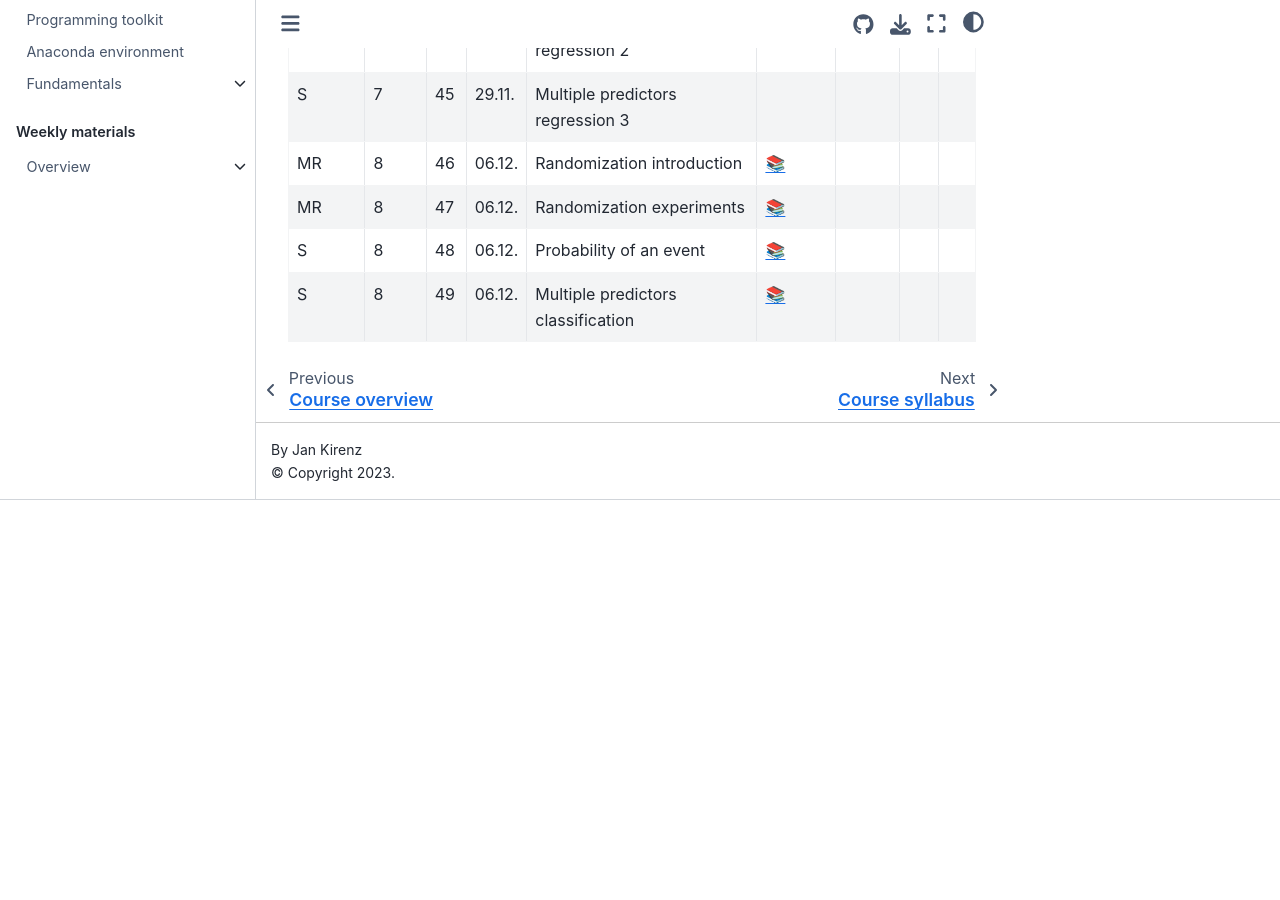
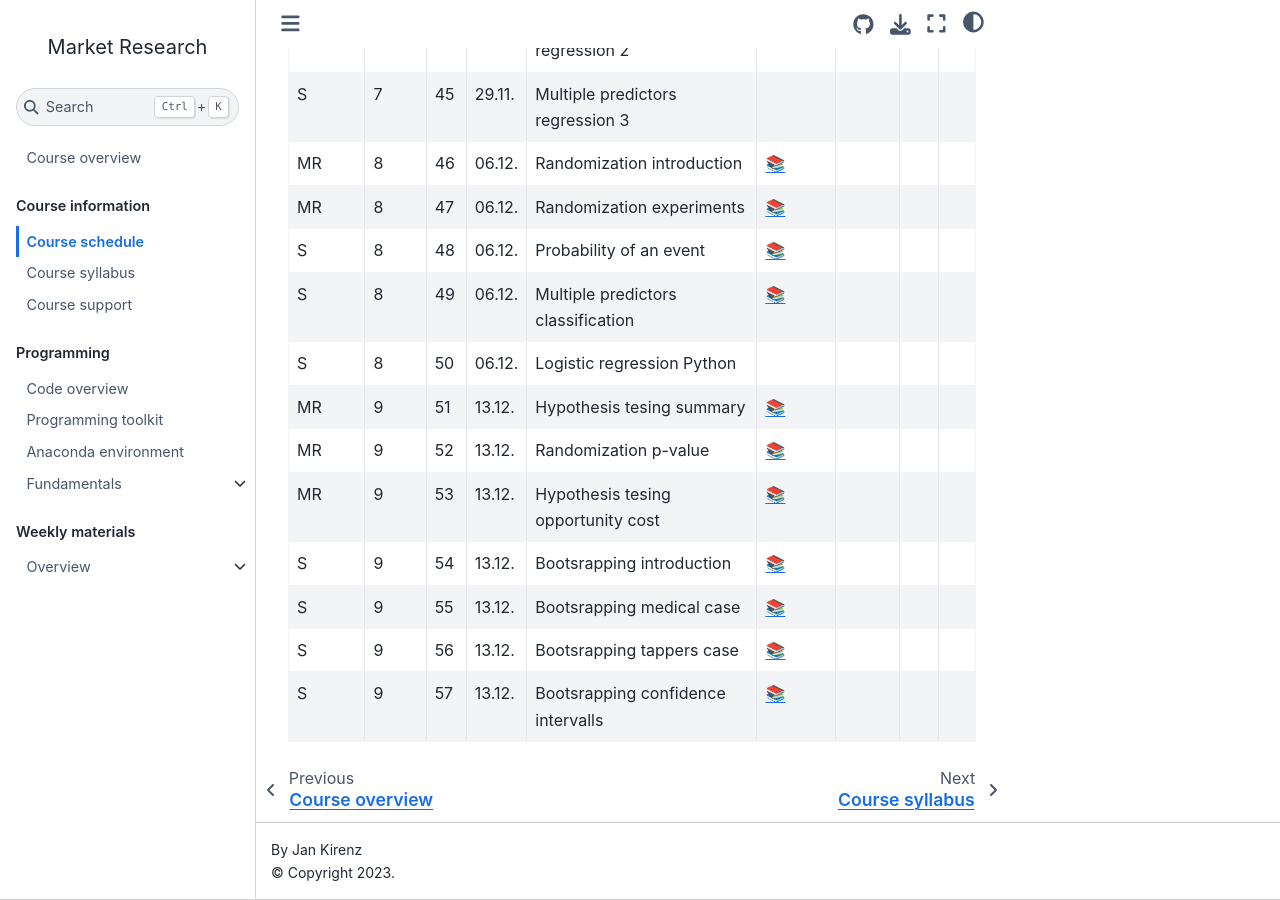
Before and after one commit to mr-ws22/website, a Jupyter Book: the page built from docs/course-schedule.md, in a window 1280 px wide and 900 px high, scrolled down 2521 px. Built offline with Jupyter Book 1.0.4 settings and Sphinx 7.4.7 and the Sphinx Book theme 1.1.4, drawn with Linux system fonts in a browser that asks for light colours; comment, search, counter and statistics services are not loaded; before the commit the page ends 3021 px from its top, so only the background shows below that.

Commit message:
Update course-schedule.md

```diff
--- a/docs/course-schedule.md
+++ b/docs/course-schedule.md
@@ -57,3 +57,11 @@
 |	MR	|	8	|	47	|	06.12.	|	Randomization experiments	|	[📚](https://openintro-ims.netlify.app/foundations-randomization.html#caseStudySexDiscrimination)	|		|		|		|
 |	S	|	8	|	48	|	06.12.	|	Probability of an event	|	[📚](https://openintro-ims.netlify.app/model-logistic.html#modelingTheProbabilityOfAnEvent)	|		|		|		|
 |	S	|	8	|	49	|	06.12.	|	Multiple predictors classification	|	[📚](https://openintro-ims.netlify.app/model-logistic.html#logistic-model-with-many-variables)	|		|		|		|
+|	S	|	8	|	50	|	06.12.	|	Logistic regression Python	|		|		|		|		|
+|	MR	|	9	|	51	|	13.12.	|	Hypothesis tesing summary	|	[📚](https://openintro-ims.netlify.app/foundations-randomization.html#chp11-review)	|		|		|		|
+|	MR	|	9	|	52	|	13.12.	|	Randomization p-value	|	[📚](https://openintro-ims.netlify.app/foundations-randomization.html#p-value-and-statistical-significance)	|		|		|		|
+|	MR	|	9	|	53	|	13.12.	|	Hypothesis tesing opportunity cost 	|	[📚](https://openintro-ims.netlify.app/foundations-randomization.html#caseStudyOpportunityCost)	|		|		|		|
+|	S	|	9	|	54	|	13.12.	|	Bootsrapping introduction	|	[📚](https://openintro-ims.netlify.app/foundations-bootstrapping.html)	|		|		|		|
+|	S	|	9	|	55	|	13.12.	|	Bootsrapping medical case	|	[📚](https://openintro-ims.netlify.app/foundations-bootstrapping.html#case-study-med-consult)	|		|		|		|
+|	S	|	9	|	56	|	13.12.	|	Bootsrapping tappers case	|	[📚](https://openintro-ims.netlify.app/foundations-bootstrapping.html#tapperscasestudy)	|		|		|		|
+|	S	|	9	|	57	|	13.12.	|	Bootsrapping confidence intervalls	|	[📚](https://openintro-ims.netlify.app/foundations-bootstrapping.html#ConfidenceIntervals)	|		|		|		|
```
